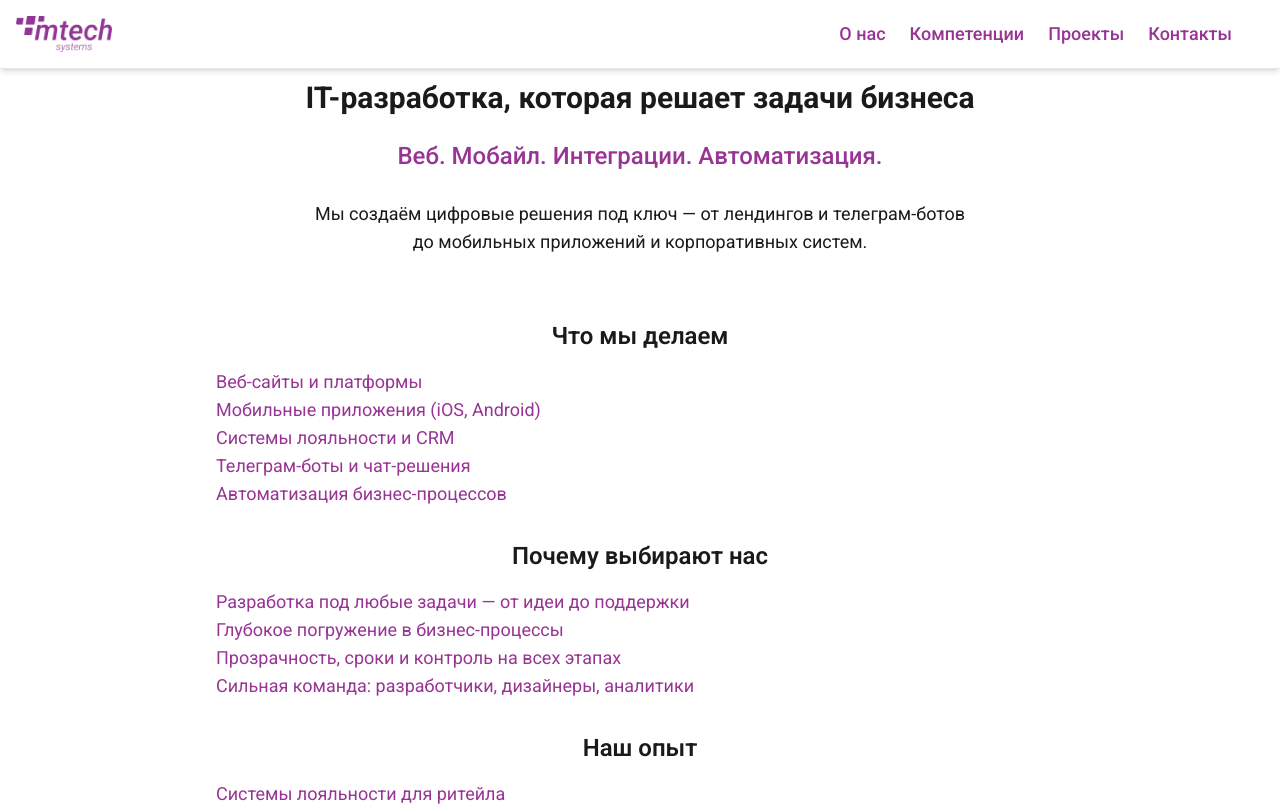
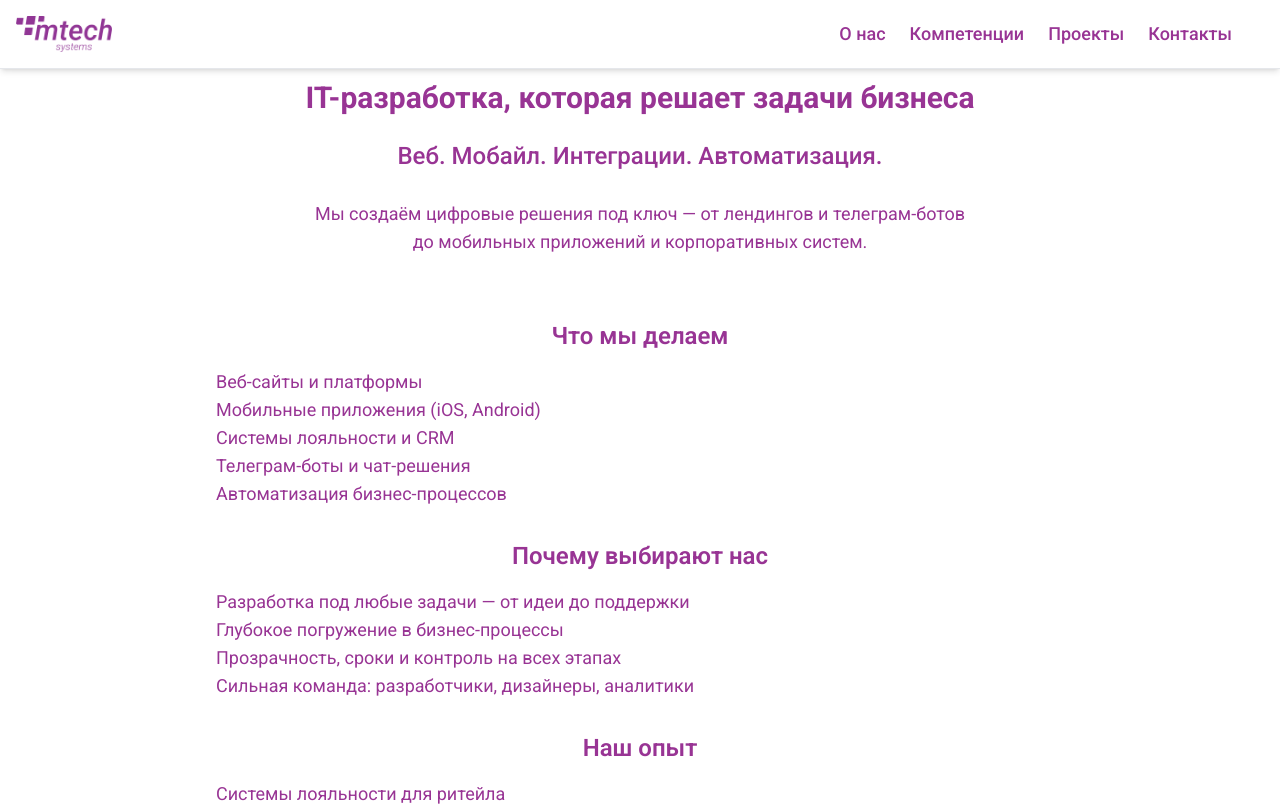
Before and after one commit to nooreekra/mtechlanding, a React (Vite) app: page / in a window 1280 px wide. Shown: the top 806 px of the page. Built offline with nearby package versions, Linux system fonts and the light colour scheme.

Commit message:
ref: update color in index.css

```diff
--- a/src/index.css
+++ b/src/index.css
@@ -24,7 +24,7 @@ a:hover {
 
 body {
   width: 100%;
-  color: #1a1a1a;
+  color: #983494;
   margin: 0;
   display: flex;
   justify-content: center;
```
